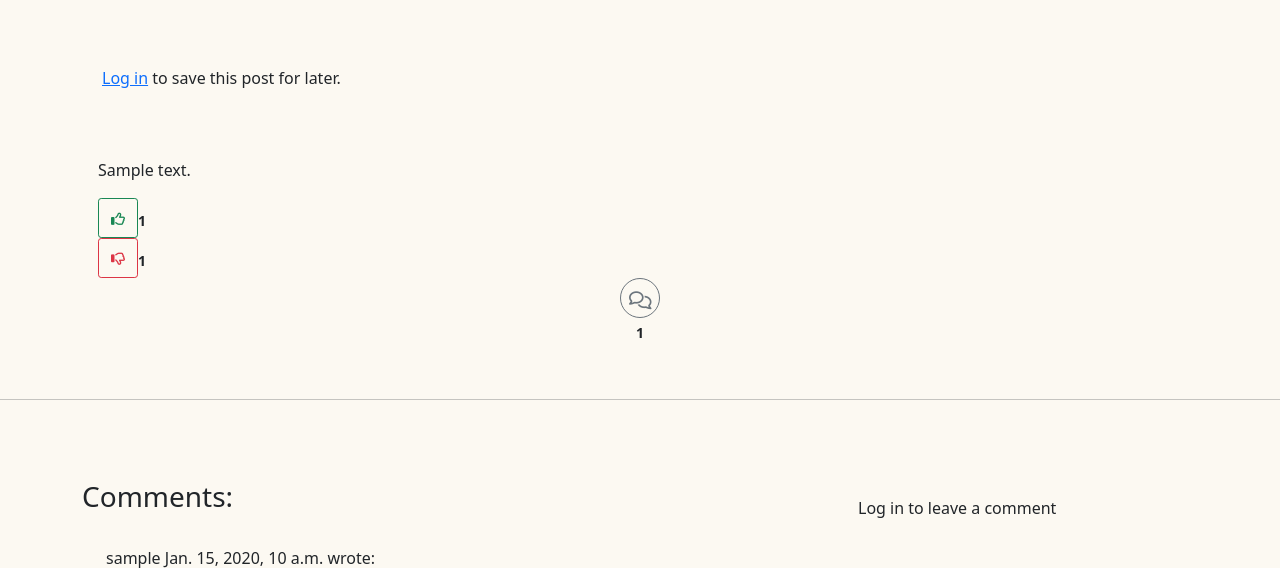
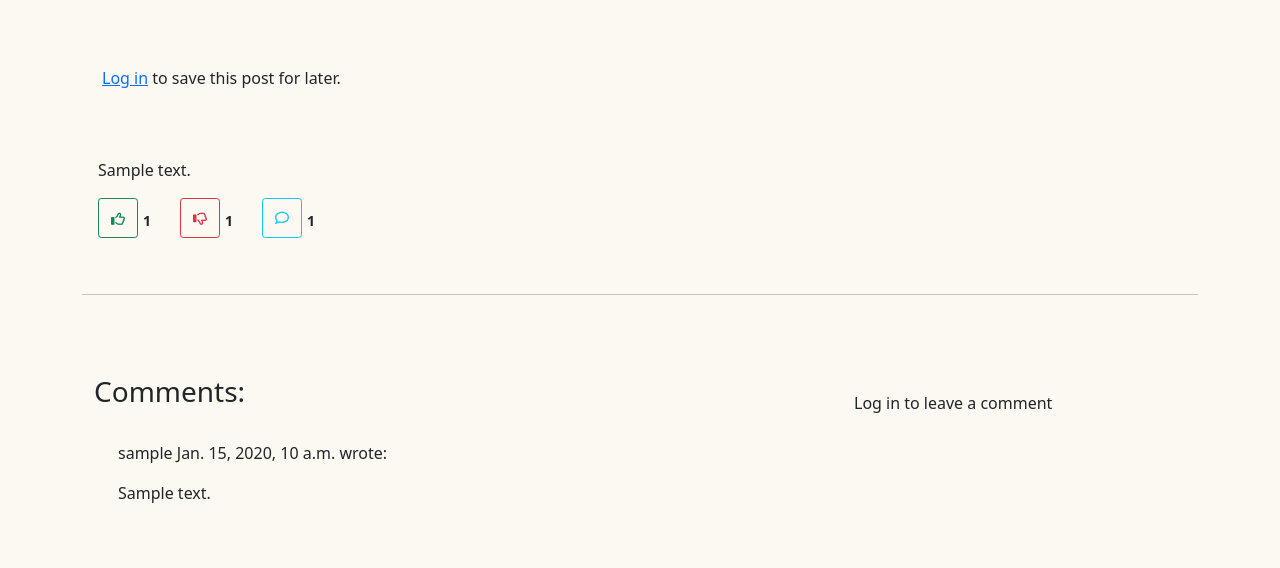
Before and after one commit to FeruzaShokirjonovna/Blog, a Django app: a page that uses templates/post_detail.html in a window 1280 px wide. Shown: the part 322-890 px from the top of the page. Run offline with Django 3.2, Linux system fonts and the light colour scheme; tables that the repository leaves empty hold one stand-in row (values such as "Sample post"); parts of the project's set-up code (start-up, migrations or seed data) failed here and were passed over; some libraries are stand-ins or nearby versions.

```diff
--- a/templates/post_detail.html
+++ b/templates/post_detail.html
@@ -56,6 +56,8 @@
                     {{ post.content | safe }}
                 </p>
                 <!-- Voting Section -->
+                <div class="d-flex align-items-center gap-4 mt-3">
+                    <!-- Upvote Button & Count -->
                     <div class="text-center d-flex align-items-center">
                         {% if user.is_authenticated %}
                         <!-- Upvote Form -->
@@ -66,14 +68,14 @@
                             </button>
                         </form>
                         <!-- Upvote Count -->
-                    <p class="mb-0 mt-1">{{ post.number_of_upvotes }}</p>
+                        <p class="mb-0 mt-1" style="margin: 5px;">{{ post.number_of_upvotes }}</p>
                         {% else %}
                         <!-- Upvote Button (Unauthenticated) -->
-                    <button type="button" class="btn btn-outline-success btn-sm p-2" style="width: 40px; height: 40px;"
-                        data-bs-toggle="modal" data-bs-target="#loginModal">
+                        <button type="button" class="btn btn-outline-success btn-sm p-2"
+                            style="width: 40px; height: 40px;" data-bs-toggle="modal" data-bs-target="#loginModal">
                             <i class="far fa-thumbs-up"></i>
                         </button>
-                    <p class="mb-0 mt-1">{{ post.number_of_upvotes }}</p>
+                        <p class="mb-0 mt-1" style="margin: 5px;">{{ post.number_of_upvotes }}</p>
                         {% endif %}
                     </div>
 
@@ -88,27 +90,26 @@
                             </button>
                         </form>
                         <!-- Downvote Count -->
-                    <p class="mb-0 mt-1">{{ post.number_of_downvotes }}</p>
+                        <p class="mb-0 mt-1" style="margin: 5px;">{{ post.number_of_downvotes }}</p>
                         {% else %}
                         <!-- Downvote Button (Unauthenticated) -->
-                    <button type="button" class="btn btn-outline-danger btn-sm p-2" style="width: 40px; height: 40px;"
-                        data-bs-toggle="modal" data-bs-target="#loginModal">
+                        <button type="button" class="btn btn-outline-danger btn-sm p-2"
+                            style="width: 40px; height: 40px;" data-bs-toggle="modal" data-bs-target="#loginModal">
                             <i class="far fa-thumbs-down"></i>
                         </button>
-                    <p class="mb-0 mt-1">{{ post.number_of_downvotes }}</p>
+                        <p class="mb-0 mt-1" style="margin: 5px;">{{ post.number_of_downvotes }}</p>
                         {% endif %}
                     </div>
 
 
 
-                <div class="text-center">
-                    {% with comments.count as total_comments %}
-                    <span class="btn btn-outline-secondary btn-sm p-2" style="width: 40px; height: 40px;">
-                        <i class="far fa-comments"></i>
-                    </span>
-                    <p class="mb-0 mt-1">{{ comments.count }}</p>
-
-                    {% endwith %}
+                    <!-- Comments Button & Count -->
+                    <div class="text-center d-flex align-items-center">
+                        <a href="{% url 'post_detail' post.slug %}#comments" class="btn btn-outline-info btn-sm p-2"
+                            style="width: 40px; height: 40px;">
+                            <i class="far fa-comment"></i>
+                        </a>
+                        <p class="mb-0 mt-1" style="margin: 5px;">{{ comments.count }}</p>
                     </div>
 
                 </div>
@@ -145,8 +146,8 @@
                             <!-- Delete Button -->
                             <form action="{% url 'comment_delete' post.slug comment.id %}" method="POST" class="me-2">
                                 {% csrf_token %}
-                            <button type="submit" class="btn btn-outline-danger btn-sm" comment_id="{{ comment.id }}"
-                                data-bs-toggle="modal" data-bs-target="#deleteModal">
+                                <button type="submit" class="btn btn-outline-danger btn-sm"
+                                    comment_id="{{ comment.id }}" data-bs-toggle="modal" data-bs-target="#deleteModal">
                                     <i class="bi bi-trash"></i> Delete
                                 </button>
                             </form>
```
Lines whose indentation alone changed are shown as unchanged.
